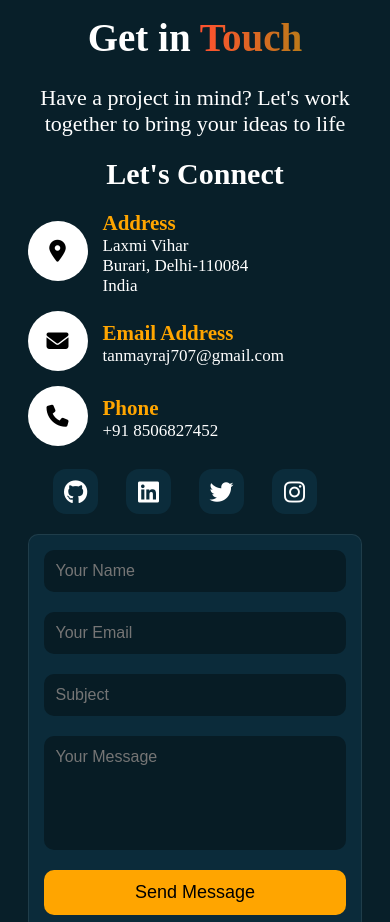
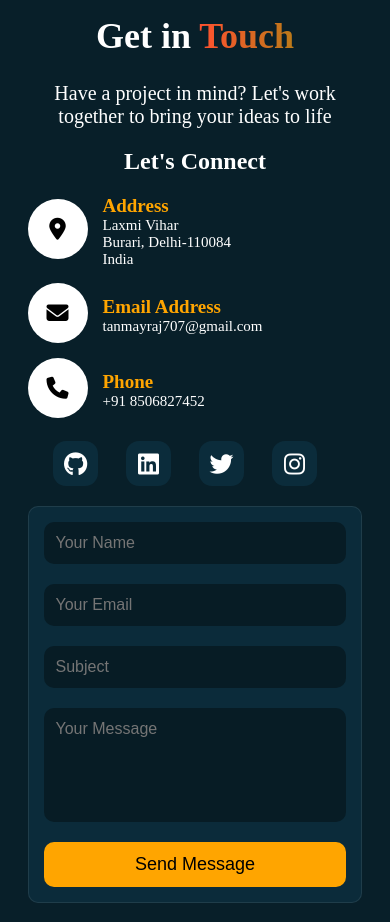
Before and after one commit to Tanmayraj503/contact-form, a plain HTML site: page index.html in a window 390 px wide. Shown: the top 922 px of the page. Drawn offline with Linux system fonts and the light colour scheme.

Commit message:
Update style.css

```diff
--- a/style.css
+++ b/style.css
@@ -346,7 +346,7 @@ footer {
             min-height: 120vh;
         }
         .contact-title{
-            font-size: 26px;
+            font-size: 24px;
         }
 
         #contact {
@@ -388,4 +388,17 @@ footer {
         footer {
             margin-top: 10px;
         }
+
+        .contact-subtitle{
+            font-size: 20px;
+        }
+        .box-title {
+            font-size: 19px;
+        }
+        .textt{
+            font-size: 15px;
+        }
+         .left-contact-title {
+        font-size: 24px;
+         }
     }
```
